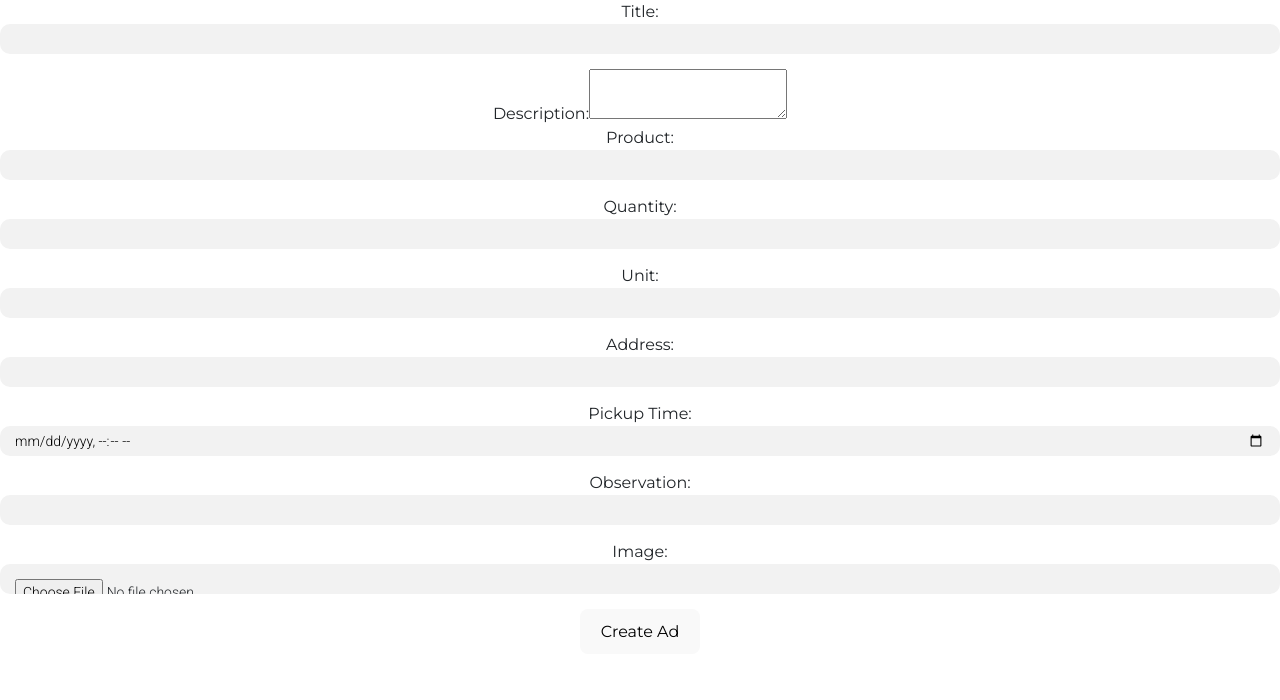
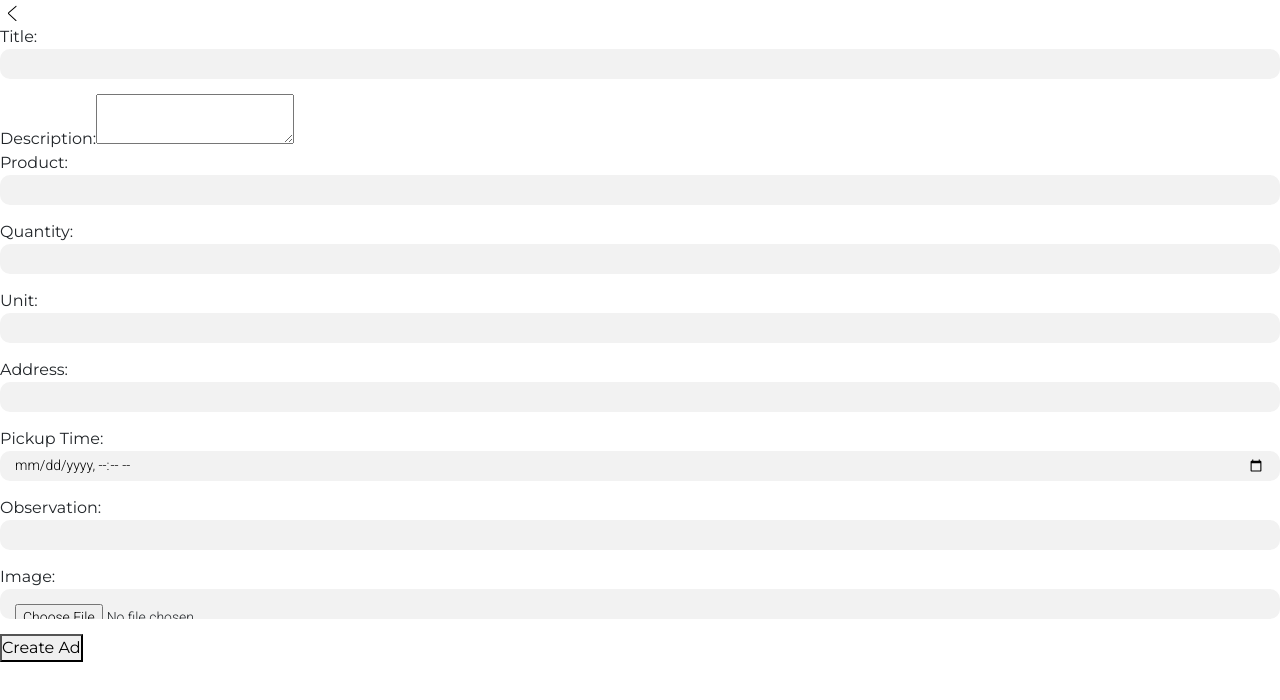
Before and after one commit to Technigo/final-boiler-plate-monorepo, a React (Vite) app in the folder frontend/: page /create-ad in a window 1280 px wide. Shown: the top 700 px of the page. Built offline with nearby package versions, Linux system fonts and the light colour scheme; no server answers.

Commit message:
add back arrow in CreateAd and alert for successfully creating ad in adStore

```diff
--- a/frontend/src/App.jsx
+++ b/frontend/src/App.jsx
@@ -1,6 +1,6 @@
 import { BrowserRouter, Routes } from "react-router-dom";
 import routes from "./routes/routes";
-import "./App.css";
+// import "./App.css";
 
 export const App = () => {
   return (
--- a/frontend/src/pages/CreateAd.jsx
+++ b/frontend/src/pages/CreateAd.jsx
@@ -1,5 +1,6 @@
 import { useState } from 'react';
 import { adStore } from "../stores/adStore";
+import BackArrow from '../components/BackArrow';
 
 export const CreateAd = () => {
   const [image, setImage] = useState(null);
@@ -38,6 +39,8 @@ export const CreateAd = () => {
   };
 
   return (
+    <>
+      <BackArrow />
       <form onSubmit={handleSubmit}>
         <div>
           <label>Title:</label>
@@ -77,6 +80,7 @@ export const CreateAd = () => {
         </div>
         <button type="submit">Create Ad</button>
       </form>
+    </>
   );
 };
 
--- a/frontend/src/stores/adStore.jsx
+++ b/frontend/src/stores/adStore.jsx
@@ -108,6 +108,7 @@ export const adStore = create((set) => ({
           console.log("Updated ads state:", updatedAds); // Log updated state here
           return { ads: updatedAds };
         });
+        alert("Your ad has been successfully created!");
       } else {
         console.error("Failed to create ad");
       }
```
Lines whose indentation alone changed are shown as unchanged.
